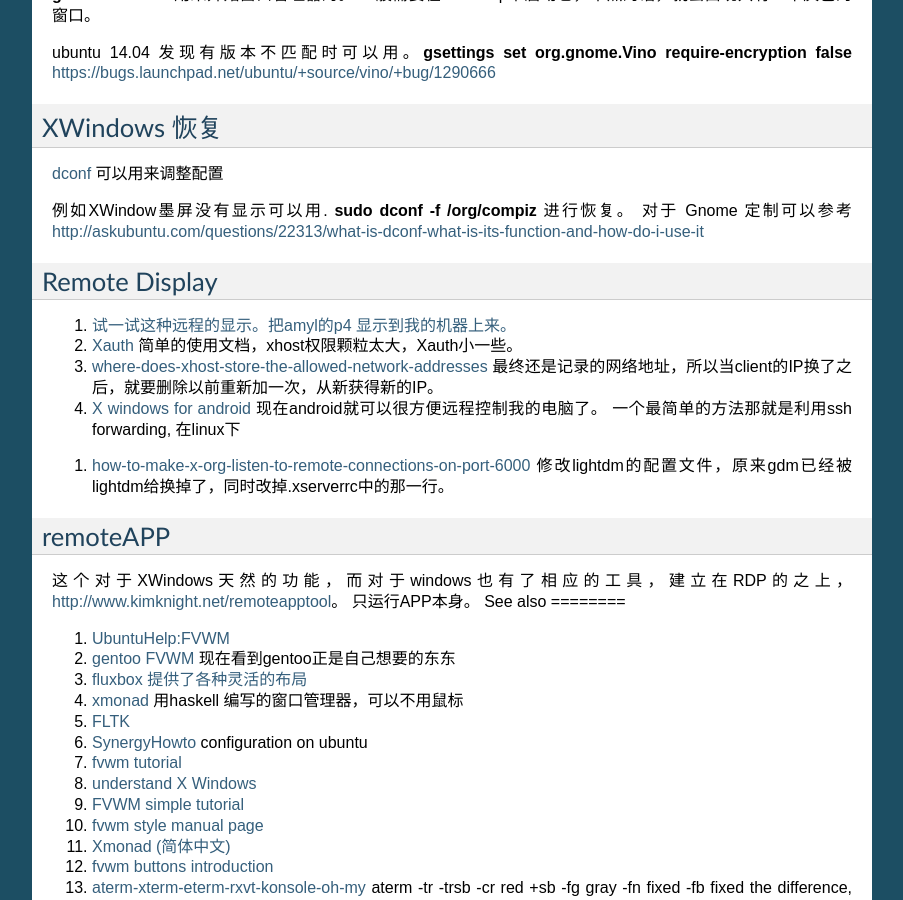
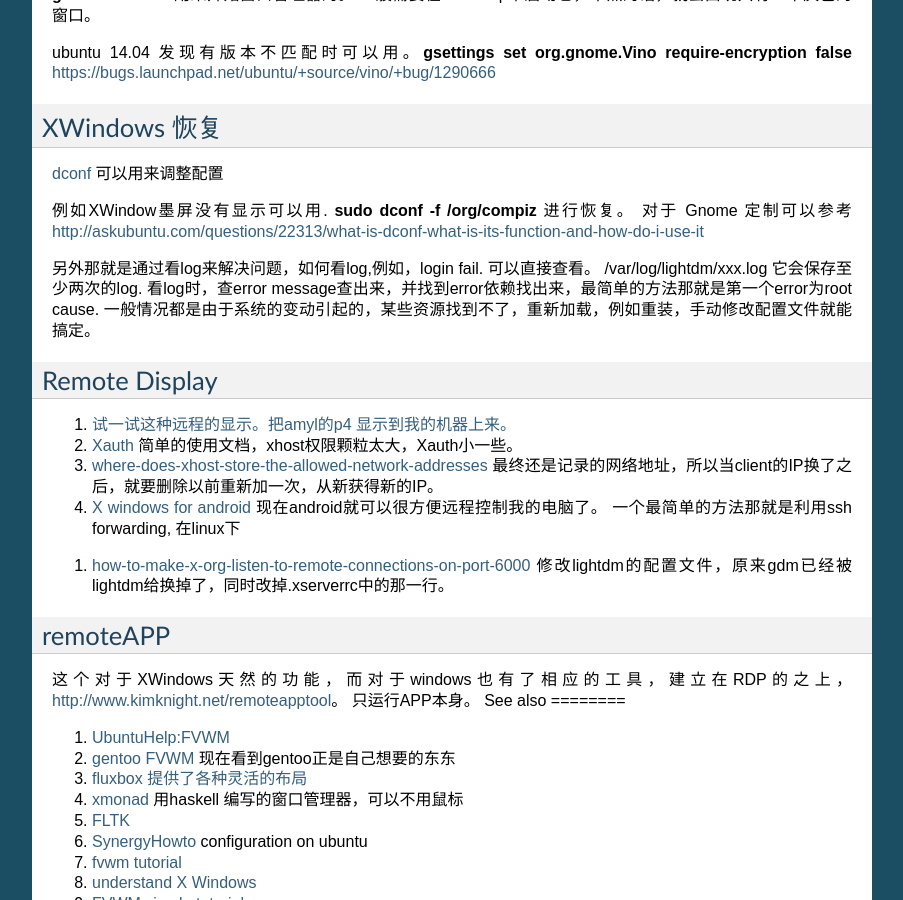
Before and after one commit to gwli/MyLinux, a Sphinx documentation site: the page built from source/content/Stage_3/XWindowsAndWindowManage.rst, in a window 1280 px wide and 900 px high, scrolled down 3357 px. Shown: the whole window, without its empty margins (198-1101 px from the left). Built offline with Sphinx 7.4.7, drawn with Linux system fonts in a browser that asks for light colours; formulas are drawn with MathJax 3.

Commit message:
linux login 失败的原因分析

```diff
--- a/source/content/Stage_3/XWindowsAndWindowManage.rst
+++ b/source/content/Stage_3/XWindowsAndWindowManage.rst
@@ -179,6 +179,12 @@
 例如XWindow墨屏没有显示可以用. :command:`sudo dconf -f /org/compiz` 进行恢复。
 对于 Gnome 定制可以参考 http://askubuntu.com/questions/22313/what-is-dconf-what-is-its-function-and-how-do-i-use-it
 
+
+另外那就是通过看log来解决问题，如何看log,例如，login fail. 可以直接查看。
+/var/log/lightdm/xxx.log 它会保存至少两次的log.
+看log时，查error message查出来，并找到error依赖找出来，最简单的方法那就是第一个error为root cause.
+一般情况都是由于系统的变动引起的，某些资源找到不了，重新加载，例如重装，手动修改配置文件就能搞定。
+
 Remote Display
 ==============
 
```
